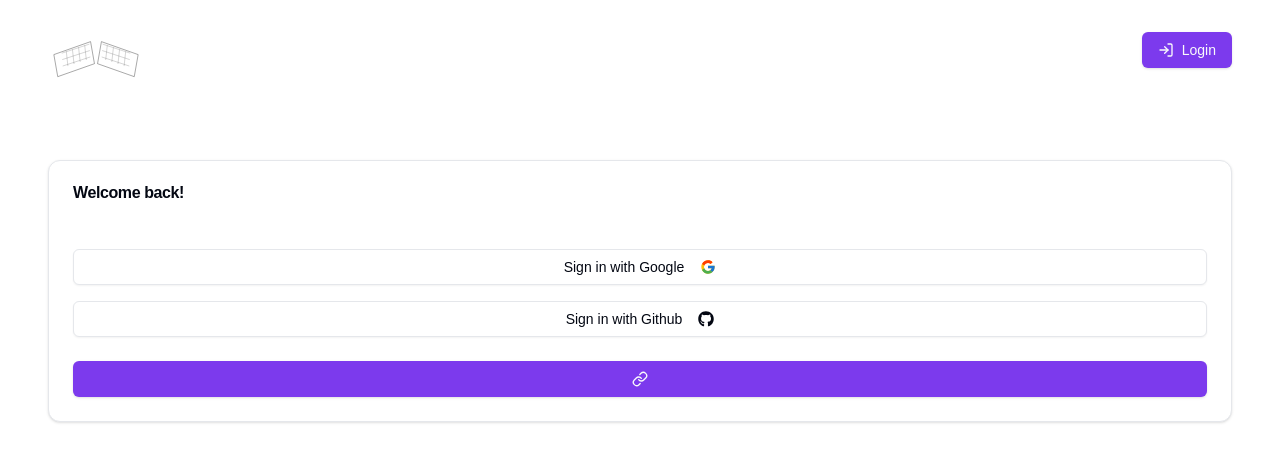
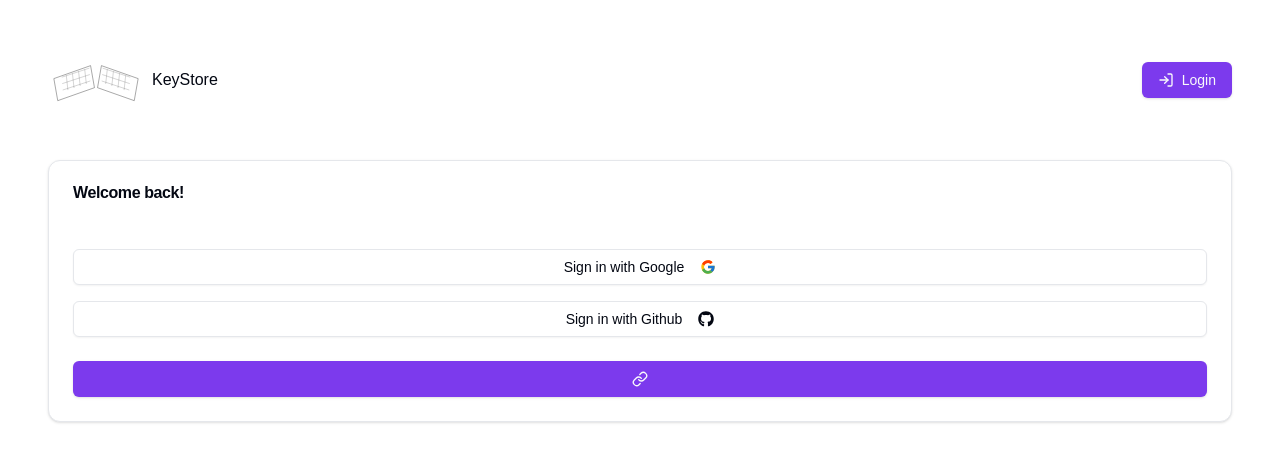
Before and after one commit to alfredosdpiii/keystore-ecommerce, a Next.js app: page /auth/login in a window 1280 px wide. Shown: the top 462 px of the page. Built offline with nearby package versions, Linux system fonts and the light colour scheme; no server answers.

Commit message:
centered logo

```diff
--- a/src/components/navigation/logo.tsx
+++ b/src/components/navigation/logo.tsx
@@ -1,6 +1,6 @@
 export default function Logo() {
   return (
-    <div className="w-24 h-24">
+    <div className="w-24 h-24 flex items-center">
       <svg xmlns="http://www.w3.org/2000/svg" viewBox="0 0 300 150">
         <g transform="rotate(-10, 80, 75)">
           <path
--- a/src/components/navigation/nav.tsx
+++ b/src/components/navigation/nav.tsx
@@ -11,10 +11,10 @@ export default async function Nav() {
   return (
     <header className="py-8">
       <nav>
-        <ul className="flex justify-between">
+        <ul className="flex justify-between items-center">
           <li>
-            <Link href={"/"}>
-              <Logo className="w-5 h-6" />
+            <Link href={"/"} className="flex gap-2 items-center">
+              <Logo /> <p>KeyStore</p>
             </Link>
           </li>
           {!session ? (
```
